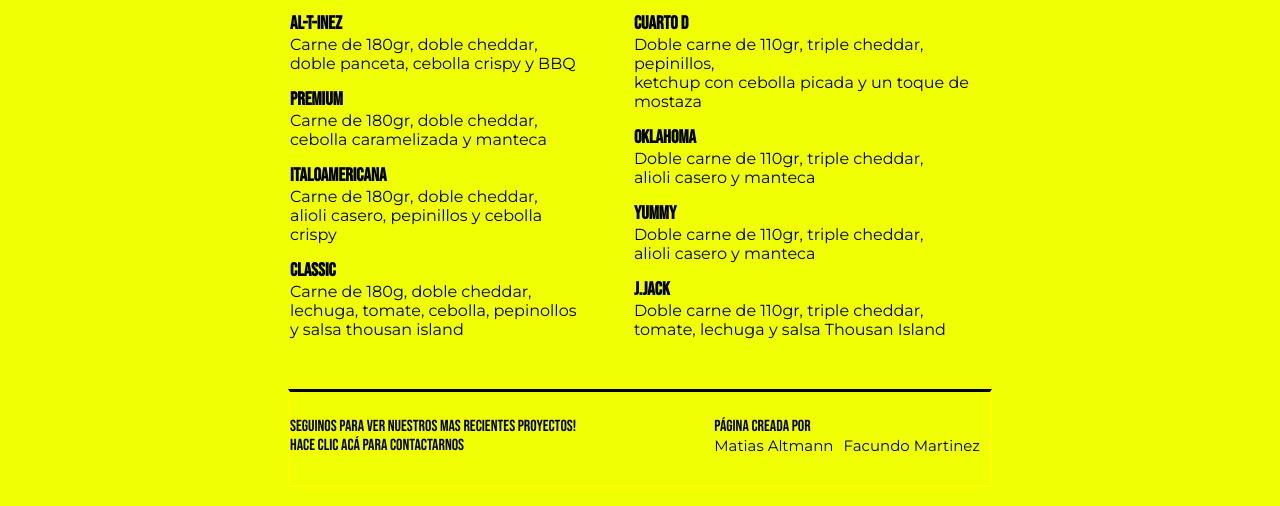
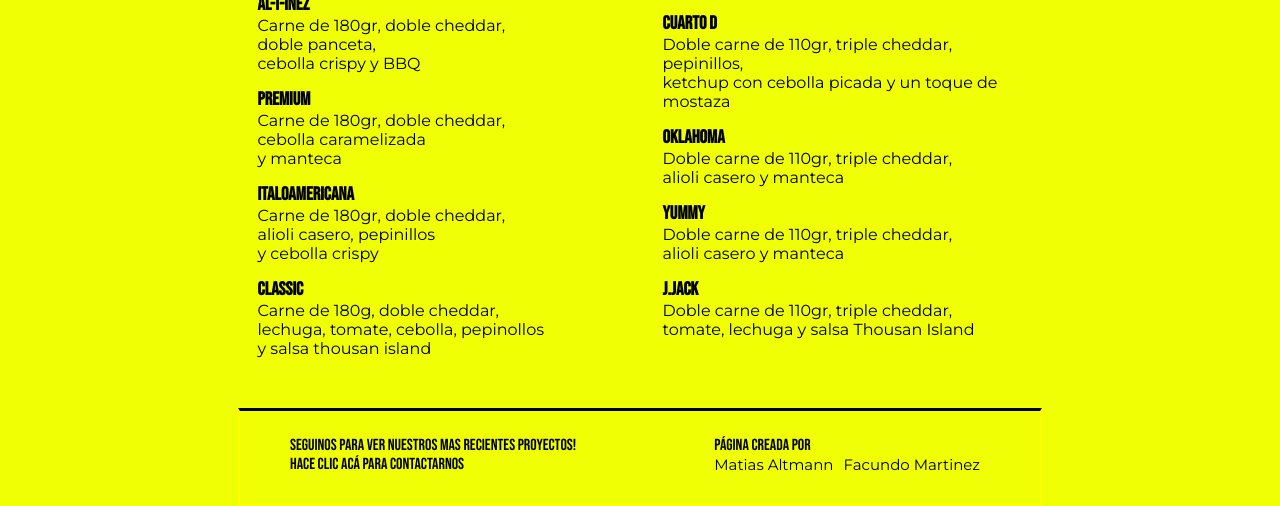
Before and after one commit to Facunchos/ChallengeMenuResto, a plain HTML site: page burgers.html in a window 1280 px wide. Shown: the part 421-927 px from the top of the page. Drawn offline with Linux system fonts and the light colour scheme; a web font is replaced by a local one.

Commit message:
Actualizacion

```diff
--- a/burgers.html
+++ b/burgers.html
@@ -6,8 +6,7 @@
     <meta http-equiv="X-UA-Compatible" content="IE=edge">
     <meta name="viewport" content="width=device-width, initial-scale=1.0">
     <link rel="stylesheet" href="style.css">
-    <link href="https://fonts.googleapis.com/icon?family=Material+Icons"
-      rel="stylesheet">
+    <script src="https://kit.fontawesome.com/bd46d0af64.js" crossorigin="anonymous"></script>
     <title>Menu resto</title>
 </head>
 
@@ -16,11 +15,11 @@
         <ul>
             <li><a href="index.html">Home</a></li>
             <li> <a href="vegano.html"> Opcion vegana </a></li>
-            <li><a href="contacto.html">Contacto</a></li>
+            <li><a href="form/contacto.html">Contacto</a></li>
 
         </ul>
     </nav>
-    </nav>
+
     <header>
 
         <!-- <li><a href="https://github.com/Facunchos" target="_blank">A</a></li>
@@ -40,24 +39,24 @@
             <div class="left">
                 <h2>NEW YORK STYLE</h2>
                 <article>
-                    <h3 class="comida"> Cheese Burge
-                    </h3>
+                        <h3 class="comida"> Cheese Burge
+                        </h3>
                     <p class="descripcion">Carne de 180gr y doble cheddar/emmental</p>
                 </article>
                 <article>
                     <h3 class="comida"> AL-T-INEZ
                     </h3>
-                    <p class="descripcion"> Carne de 180gr, doble cheddar,<br> doble panceta, cebolla crispy y BBQ </p>
+                    <p class="descripcion"> Carne de 180gr, doble cheddar,<br> doble panceta,<br> cebolla crispy y BBQ </p>
                 </article>
                 <article>
                     <h3 class="comida"> Premium
                     </h3>
-                    <p class="descripcion"> Carne de 180gr, doble cheddar,<br> cebolla caramelizada y manteca </p>
+                    <p class="descripcion"> Carne de 180gr, doble cheddar,<br> cebolla caramelizada<br> y manteca </p>
                 </article>
                 <article>
                     <h3 class="comida"> Italoamericana
                     </h3>
-                    <p class="descripcion"> Carne de 180gr, doble cheddar,<br> alioli casero, pepinillos y cebolla
+                    <p class="descripcion"> Carne de 180gr, doble cheddar,<br> alioli casero, pepinillos<br> y cebolla
                         crispy
                     </p>
                 </article>
--- a/form/formStyle.css
+++ b/form/formStyle.css
@@ -44,6 +44,7 @@
     padding: .67em;
     cursor: pointer;
     transition: transform .2s;
+
 }
 
 .btn:hover {
--- a/style.css
+++ b/style.css
@@ -11,6 +11,7 @@
 @import url('https://fonts.googleapis.com/css2?family=Montserrat&display=swap');
 
 @import url('https://cdnjs.cloudflare.com/ajax/libs/font-awesome/4.7.0/css/font-awesome.min.css');
+
 
 .titulo-principal {
     color: black;
@@ -89,7 +90,7 @@ nav {
     border-top: 3px solid black;
     margin: 10px;
     padding: 25px 50px;
-    max-width: 700px;
+    width:50em;
 }
 
 .titulo-menu {
@@ -115,18 +116,20 @@ nav {
 
 .upperMain {
     display: flex;
-    justify-content: space-around;
-    width: 700px;
+    justify-content: center;
+    width: 50em;
 }
 
 .upperMain .right {
     display: flex;
     flex-direction: column;
     padding-left: 30px;
+    width: 45%;
 }
 
 .upperMain .left {
     margin-right: 15px;
+    width: 45%;
 }
 
 .upperMain h2 {
@@ -154,7 +157,8 @@ footer {
     display: flex;
     flex-direction: row;
     justify-content: space-around;
-    width: 700px;
+    width:50em;
+
     border: 2px solid yellow;
     border-top: 3px solid black;
 }
@@ -255,5 +259,3 @@ h2 a {
 .navList img{
     max-height: 100%;
 }
-.navList i{
-}
```
Also changed, not shown: form/contacto.html (+2 -2 lines), index.html (+5 -4 lines), vegano.html (+1 -1 lines).
